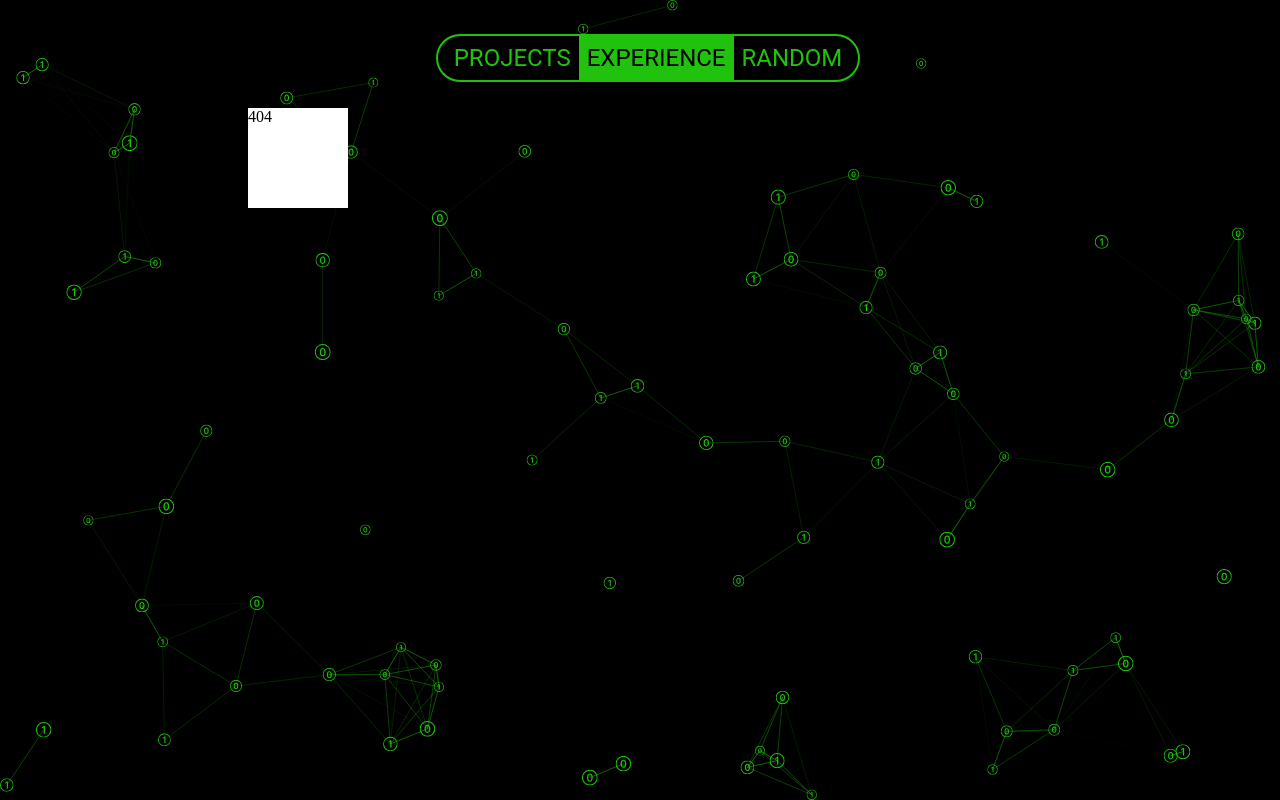
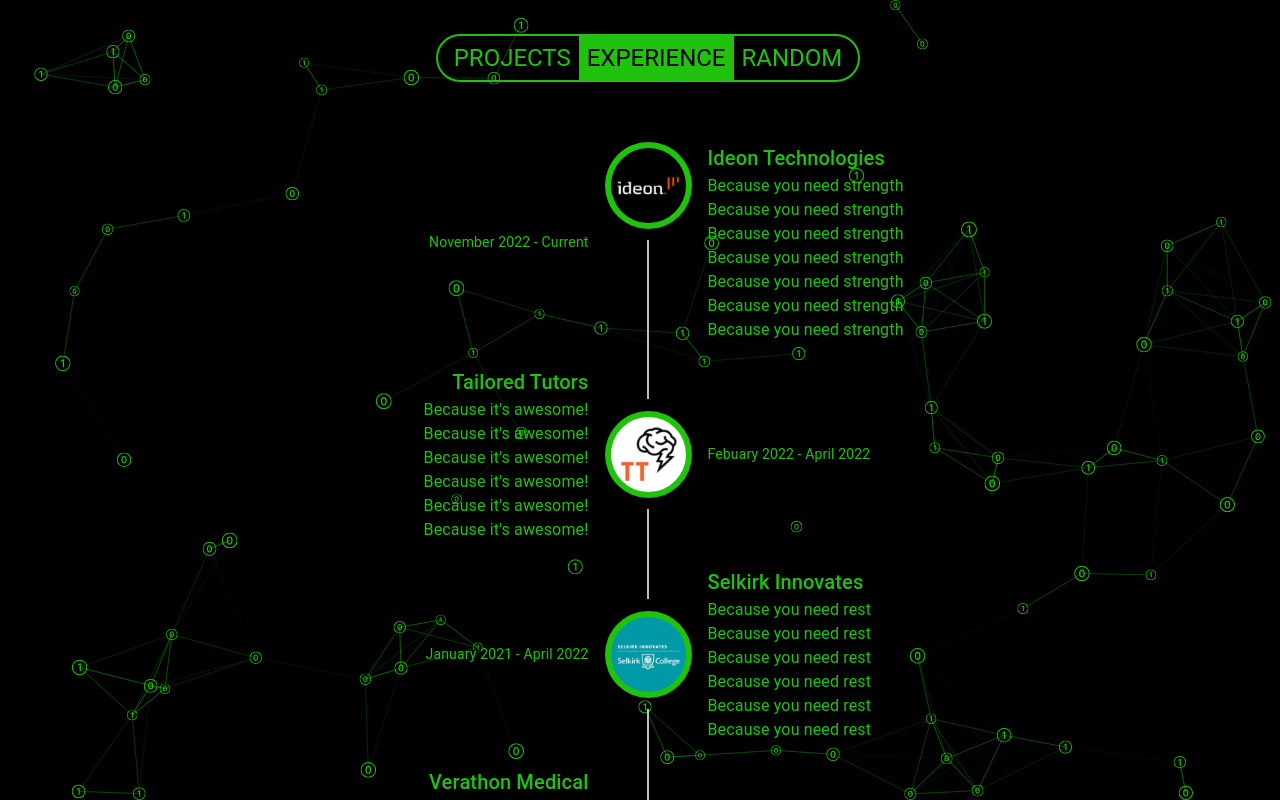
Before and after one commit to GuusLammers/portfolio, a React (Vite) app: page /portfolio/experience in a window 1280 px wide. Before the commit this address had no page. Built offline with nearby package versions, Linux system fonts and the light colour scheme.

Commit message:
Fixing router WIP

```diff
--- a/src/App.tsx
+++ b/src/App.tsx
@@ -18,11 +18,13 @@
       </Helmet>
       <Layout>
         <Routes>
-          <Route path="/" element={<Experience />} />
-          <Route path="/projects" element={<Projects />} />
-          <Route path="/experience" element={<Experience />} />
-          <Route path="/random" element={<Random />} />
+          <Route index path="/portfolio/projects" element={<Projects />} />
+          <Route path="/portfolio/experience" element={<Experience />} />
+          <Route path="/portfolio/random" element={<Random />} />
           <Route path="*" element={<Error404 />} />
+          {/* <Route path="/portfolio/projects/*" element={<Error404 />} />
+          <Route path="/portfolio/experience/*" element={<Error404 />} />
+          <Route path="/portfolio/random/*" element={<Error404 />} /> */}
         </Routes>
       </Layout>
     </ThemeProvider>
```
